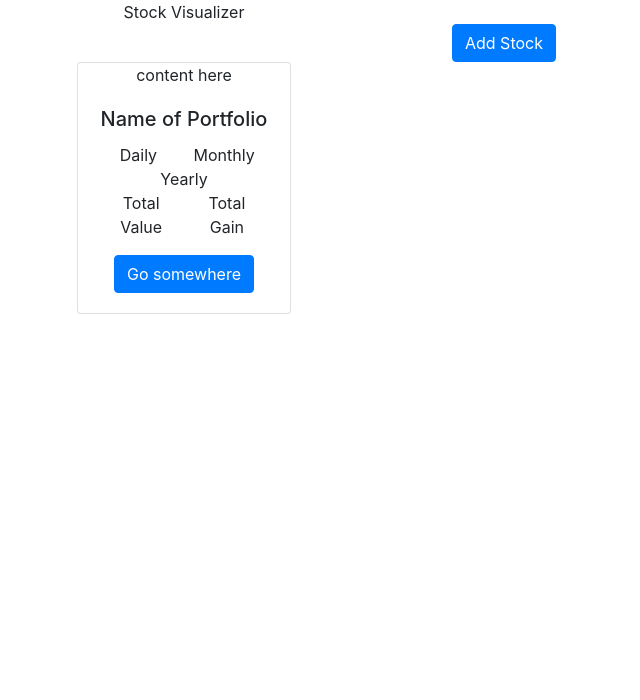
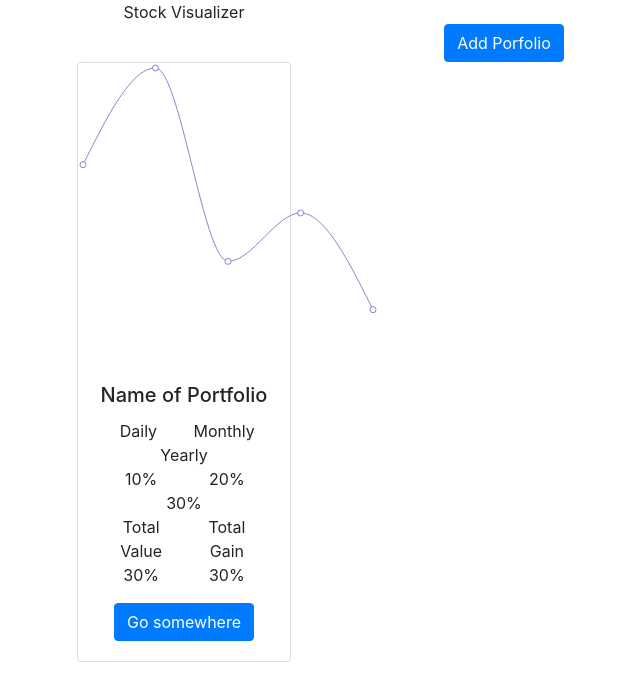
Before and after one commit to tim7398/StockVisualizer, a React (Create React App) app in the folder client/: page / in a window 1280 px wide. Shown: the top 700 px of the page, without its empty margins (456-1096 px from the left). Built offline with nearby package versions, Linux system fonts and the light colour scheme.

Commit message:
hardcoded portfolio view

```diff
--- a/client/package.json
+++ b/client/package.json
@@ -10,7 +10,9 @@
     "react": "^17.0.1",
     "react-bootstrap": "^1.4.0",
     "react-dom": "^17.0.1",
+    "react-router-dom": "^5.2.0",
     "react-scripts": "4.0.1",
+    "recharts": "^1.8.5",
     "web-vitals": "^0.2.4"
   },
   "scripts": {
--- a/client/src/components/stock-card/stockCard.js
+++ b/client/src/components/stock-card/stockCard.js
@@ -4,12 +4,25 @@ import Container from 'react-bootstrap/Container'
 import Button from 'react-bootstrap/Button'
 import Col from 'react-bootstrap/Col'
 import Card from 'react-bootstrap/Card'
+import { LineChart, Line } from 'recharts';
 
 function StockCard(props) {
 
+    const data = [{name: 'Page A', uv: 400, pv: 2400, amt: 2400},
+    {name: 'Page b', uv: 600, pv: 2400, amt: 2400},
+    {name: 'Page c', uv: 200, pv: 2400, amt: 2400},
+    {name: 'Page d', uv: 300, pv: 2400, amt: 2400},
+    {name: 'Page e', uv: 100, pv: 2400, amt: 2400}];
+
+const renderLineChart = (
+  <LineChart width={300} height={300} data={data}>
+    <Line type="monotone" dataKey="uv" stroke="#8884d8" />
+  </LineChart>
+);
+
     return (
         <Card style={{ width: '18rem' }}>
-            content here
+            {renderLineChart}
             <Card.Body>
                 <Card.Title>Name of Portfolio</Card.Title>
                 <Card.Text>
@@ -20,17 +33,17 @@ function StockCard(props) {
                             <Col>Yearly</Col>
                         </Row>
                         <Row>
-                            <Col>{ }</Col>
-                            <Col>{ }</Col>
-                            <Col>{ }</Col>
+                            <Col>{'10%'}</Col>
+                            <Col>{'20%'}</Col>
+                            <Col>{'30%'}</Col>
                         </Row>
                         <Row>
                             <Col>Total Value</Col>
                             <Col>Total Gain</Col>
                         </Row>
                         <Row>
-                            <Col>{ }</Col>
-                            <Col>{ }</Col>
+                            <Col>{'30%'}</Col>
+                            <Col>{'30%'}</Col>
                         </Row>
                     </Container>
                 </Card.Text>
--- a/client/src/home/home.js
+++ b/client/src/home/home.js
@@ -9,7 +9,7 @@ function Home() {
   return (
     <Container fluid>
       Stock Visualizer
-      <Row ><Col md={{ span: 4, offset: 7 }}><Button>Add Stock</Button></Col></Row>
+      <Row ><Col md={{ span: 4, offset: 7 }}><Button>Add Porfolio</Button></Col></Row>
       <Row className="justify-content-md-center" xs={2} md={4} lg={6}>
           <StockCard/>
       </Row>
```
Also changed, not shown: package.json (deleted, +0 -7 lines), 2 other files (tests, documents, lock files or other folders).
